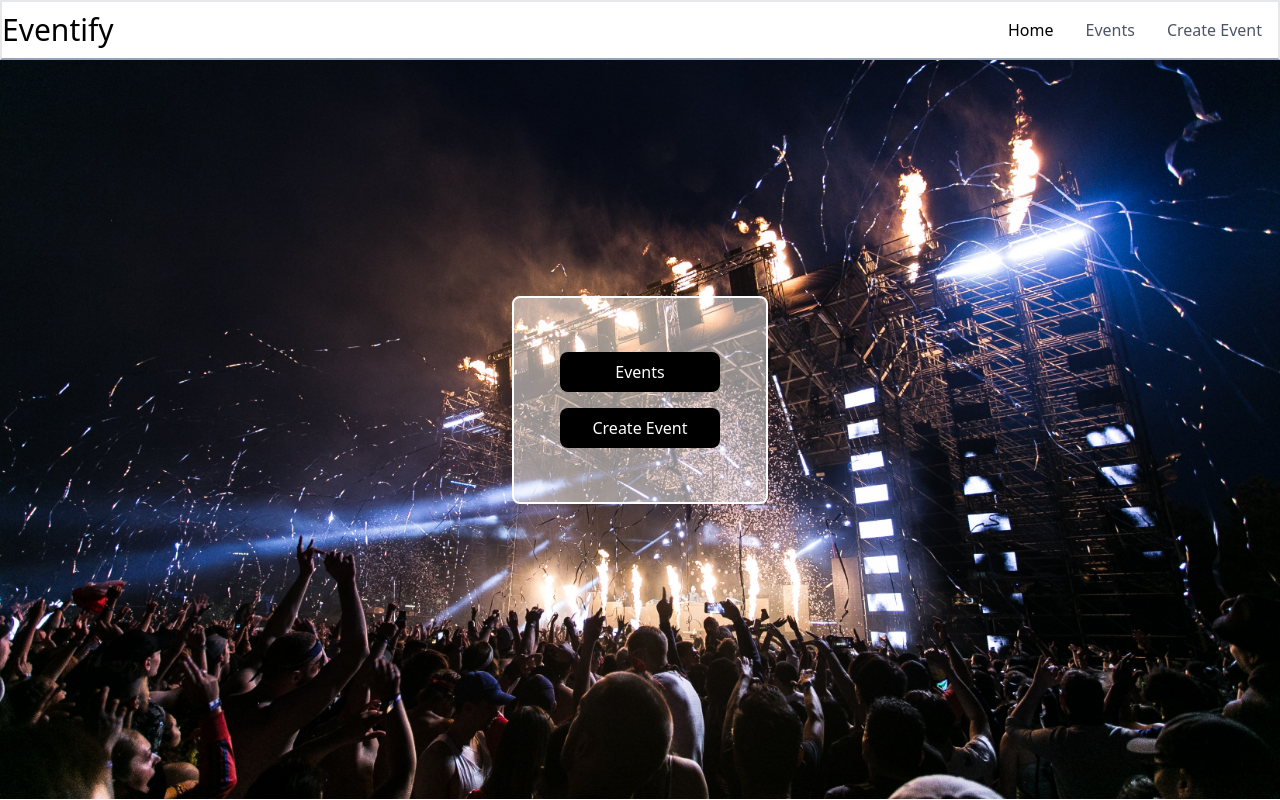
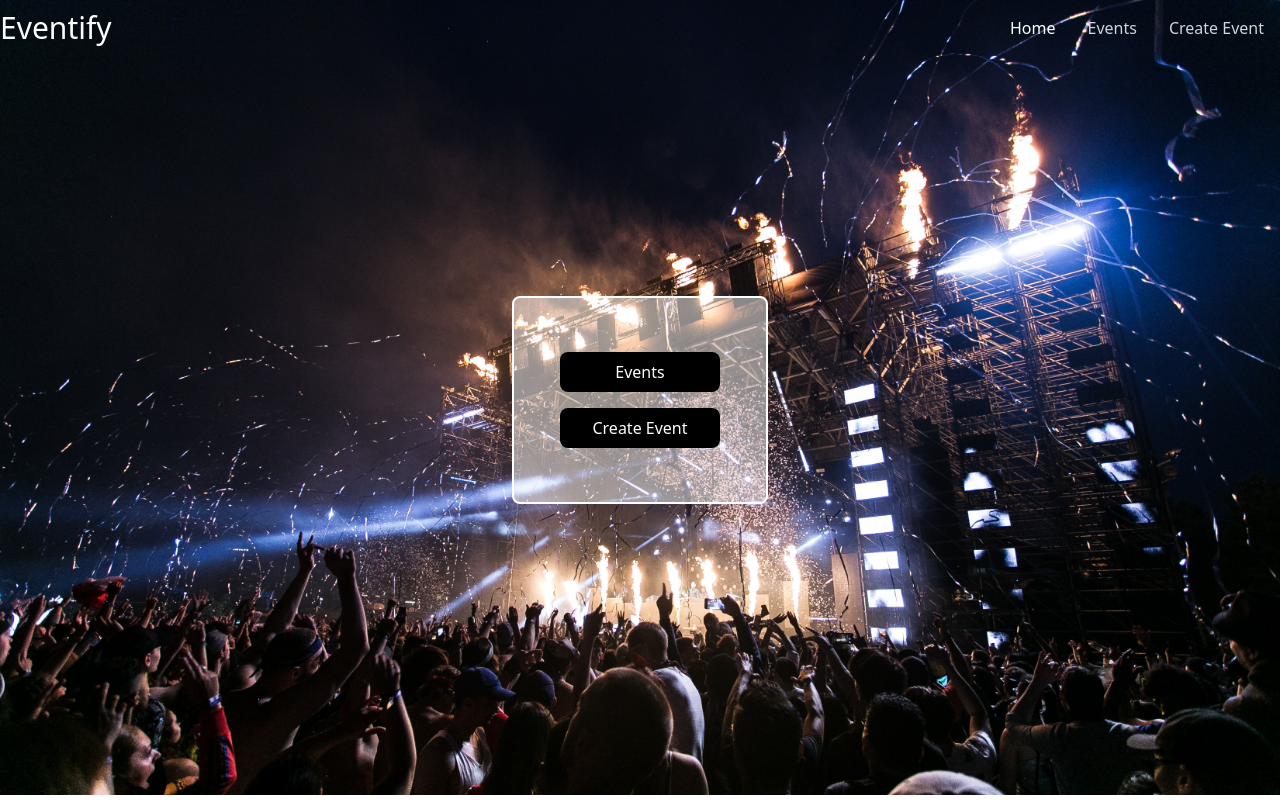
Before and after one commit to salihfsimsek/graphql-practice, a React (Create React App) app in the folder client/: page / in a window 1280 px wide. Built offline with nearby package versions, Linux system fonts and the light colour scheme.

Commit message:
worked on event detail page

```diff
--- a/client/src/Components/Header.js
+++ b/client/src/Components/Header.js
@@ -2,7 +2,13 @@ import React from 'react'
 
 import { NavLink } from 'react-router-dom'
 
+import bgImage from '../assets/event.jpg'
+
 const Header = () => {
+    const path = window.location.pathname
+
+    console.log(path)
+
     const menuItems = [
         { path: '/', name: 'Home' },
         { path: '/events', name: 'Events' },
@@ -11,8 +17,8 @@ const Header = () => {
 
     const menuItem = (menuName, path) => {
         return (
-            <li key={menuName} className={`menu_item mx-4 text-gray-600 hover:text-black`}>
-                <NavLink to={path} className={({ isActive }) => isActive ? 'text-black' : ''}>
+            <li key={menuName} className={`menu_item mx-4 text-gray-300 hover:text-white`}>
+                <NavLink to={path} className={({ isActive }) => isActive ? 'text-white' : ''}>
                     {menuName}
                 </NavLink>
             </li>
@@ -21,9 +27,11 @@ const Header = () => {
     }
 
     return (
-        <header className='border-b-slate-400 border-2 sticky top-0 bg-white'>
+        <header className={`sticky top-0 border-b-slate-400`}
+            style={{ backgroundImage: `url(${bgImage})`, backgroundSize: 'cover', backgroundPosition: 'top' }}
+        >
             <div className='container h-14 flex justify-between items-center mx-auto my-auto'>
-                <span className='logo text-3xl flex-1'>
+                <span className='logo text-3xl text-white'>
                     Eventify
                 </span>
                 <ul className='menu_items flex justify-end items-center'>
--- a/client/src/Pages/EventDetail.js
+++ b/client/src/Pages/EventDetail.js
@@ -1,11 +1,52 @@
 import React from 'react'
 
 import { useParams } from 'react-router-dom'
+import { useQuery } from '@apollo/client'
+
+import { GET_EVENT } from '../queries/Event'
+import Loading from '../Components/Loading'
+
+import image from '../assets/event.jpg'
 
 const EventDetail = () => {
     const { id } = useParams()
+
+    const { loading, data } = useQuery(GET_EVENT, {
+        variables: { id }
+    })
+
+    if (loading) {
+        return <Loading />
+    }
+
     return (
-        <div>EventDetail {id}</div>
+        <div className='container mx-auto flex justify-center items-center h-[calc(100vh-3.8rem)] pt-3'>
+            <div className='p-5 h-full border-2 flex justify-start'>
+                <img src={image} alt='event' className='w-1/2 h-full' />
+                <div id='event_detail' className='ml-3 w-1/2'>
+                    <div className='flex justify-between items-center'>
+                        <span className='font-normal text-2xl'>
+                            Event Name: {data.event.title}
+                        </span>
+                        <span className='font-normal text-xl text-gray-600'>
+                            Date: {data.event.date}
+                        </span>
+                    </div>
+                    <div className='flex justify-between items-center mt-3'>
+                        <span className='font-normal text-xl text-gray-600'>
+                            Owner: {data.event.user.username}
+                        </span>
+                        <span className='font-normal text-xl text-gray-600'>
+                            Location: {data.event.location.name}
+                        </span>
+                    </div>
+                    <div className='mt-5 flex flex-col justify-start items-center'>
+                        <span className='font-normal text-lg text-gray-700 mb-5'>Event Description</span>
+                        <span>{data.event.desc}</span>
+                    </div>
+                </div>
+            </div>
+        </div>
     )
 }
 
--- a/client/src/Pages/Events.js
+++ b/client/src/Pages/Events.js
@@ -8,9 +8,7 @@ import Loading from '../Components/Loading'
 import EventItem from '../Components/EventItem'
 
 const Events = () => {
-    const { loading, error, data } = useQuery(GET_EVENTS)
-
-    console.log(data)
+    const { loading, data } = useQuery(GET_EVENTS)
 
     if (loading) {
         return <Loading />
--- a/client/src/queries/Event.js
+++ b/client/src/queries/Event.js
@@ -10,3 +10,19 @@ export const GET_EVENTS = gql`
         }
     }
 `
+export const GET_EVENT = gql`
+query getEvent($id: ID!){
+    event(id:$id){
+      id
+      title
+      desc
+      date
+      location{
+        name
+      }
+      user{
+        username
+      }
+    }
+  }
+`
```
Also changed, not shown: client/package.json (line endings or trailing spaces), 1 other file (tests, documents, lock files or other folders).
